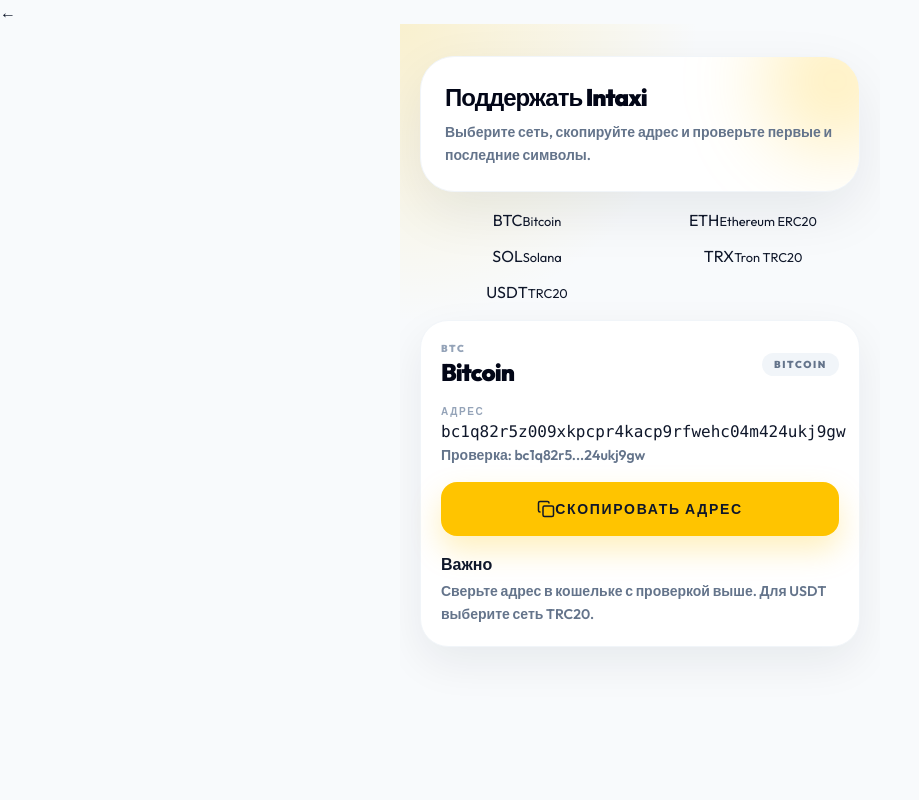
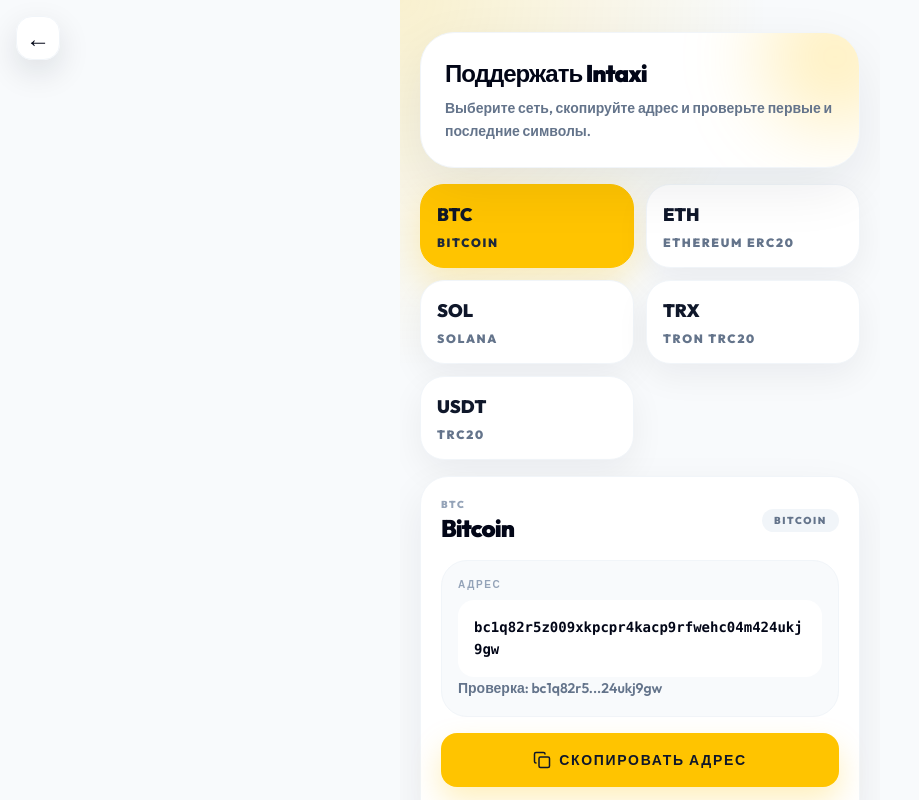
Before and after one commit to intaxi-i/Final-production-ready-Intaxi-release, a Next.js app in the folder miniapp_v2/: page /donate in a window 1280 px wide. Shown: the top 800 px of the page, without its empty margins (0-919 px from the left). Built offline with nearby package versions, Linux system fonts and the light colour scheme.

Commit message:
Add support styles for back button and crypto donate UI

```diff
--- a/miniapp_v2/src/app/globals.css
+++ b/miniapp_v2/src/app/globals.css
@@ -53,6 +53,10 @@
   @apply w-full rounded-[28px] border border-slate-100 bg-white p-5 shadow-[0_16px_44px_rgba(15,23,42,0.07)];
 }
 
+.card-soft {
+  @apply rounded-3xl border border-slate-100 bg-slate-50 p-4;
+}
+
 .title {
   @apply text-2xl font-black tracking-[-0.04em] text-slate-950;
 }
@@ -67,7 +71,7 @@
 
 .button,
 .it-btn {
-  @apply inline-flex min-h-[54px] items-center justify-center rounded-2xl px-5 text-sm font-black uppercase tracking-[0.12em] transition active:scale-95 disabled:opacity-50;
+  @apply inline-flex min-h-[54px] items-center justify-center gap-2 rounded-2xl px-5 text-sm font-black uppercase tracking-[0.12em] transition active:scale-95 disabled:opacity-50;
 }
 
 .button.primary,
@@ -84,8 +88,12 @@
   @apply h-[58px] w-full rounded-2xl border border-slate-100 bg-white px-5 text-lg font-black outline-none focus:ring-4 focus:ring-brand-yellow/20;
 }
 
+.app-back-button {
+  @apply fixed left-4 top-4 z-50 flex h-11 w-11 items-center justify-center rounded-2xl border border-slate-100 bg-white/95 text-2xl font-black text-slate-950 shadow-[0_12px_32px_rgba(15,23,42,0.12)] backdrop-blur active:scale-95;
+}
+
 .brand-wordmark {
-  @apply text-5xl font-black italic tracking-[-0.075em] leading-none;
+  @apply text-5xl font-black tracking-[-0.075em] leading-none;
 }
 
 .brand-in {
@@ -127,6 +135,34 @@
 
 .nav-card.dark .nav-label {
   @apply text-white/65;
+}
+
+.donate-chain {
+  @apply flex min-h-[84px] flex-col items-start justify-between rounded-3xl border border-slate-100 bg-white p-4 text-left shadow-[0_12px_34px_rgba(15,23,42,0.06)] transition active:scale-95;
+}
+
+.donate-chain.active {
+  @apply border-brand-yellow bg-brand-yellow text-brand-dark shadow-[0_16px_34px_rgba(255,196,0,0.22)];
+}
+
+.donate-chain span {
+  @apply text-lg font-black;
+}
+
+.donate-chain small {
+  @apply text-xs font-black uppercase tracking-[0.14em] text-slate-500;
+}
+
+.donate-chain.active small {
+  @apply text-slate-800;
+}
+
+.wallet-box {
+  @apply rounded-[26px] border border-slate-100 bg-slate-50 p-4;
+}
+
+.wallet-box code {
+  @apply mt-2 block break-all rounded-2xl bg-white p-4 text-sm font-black leading-relaxed text-slate-950;
 }
 
 .order-card {
```
